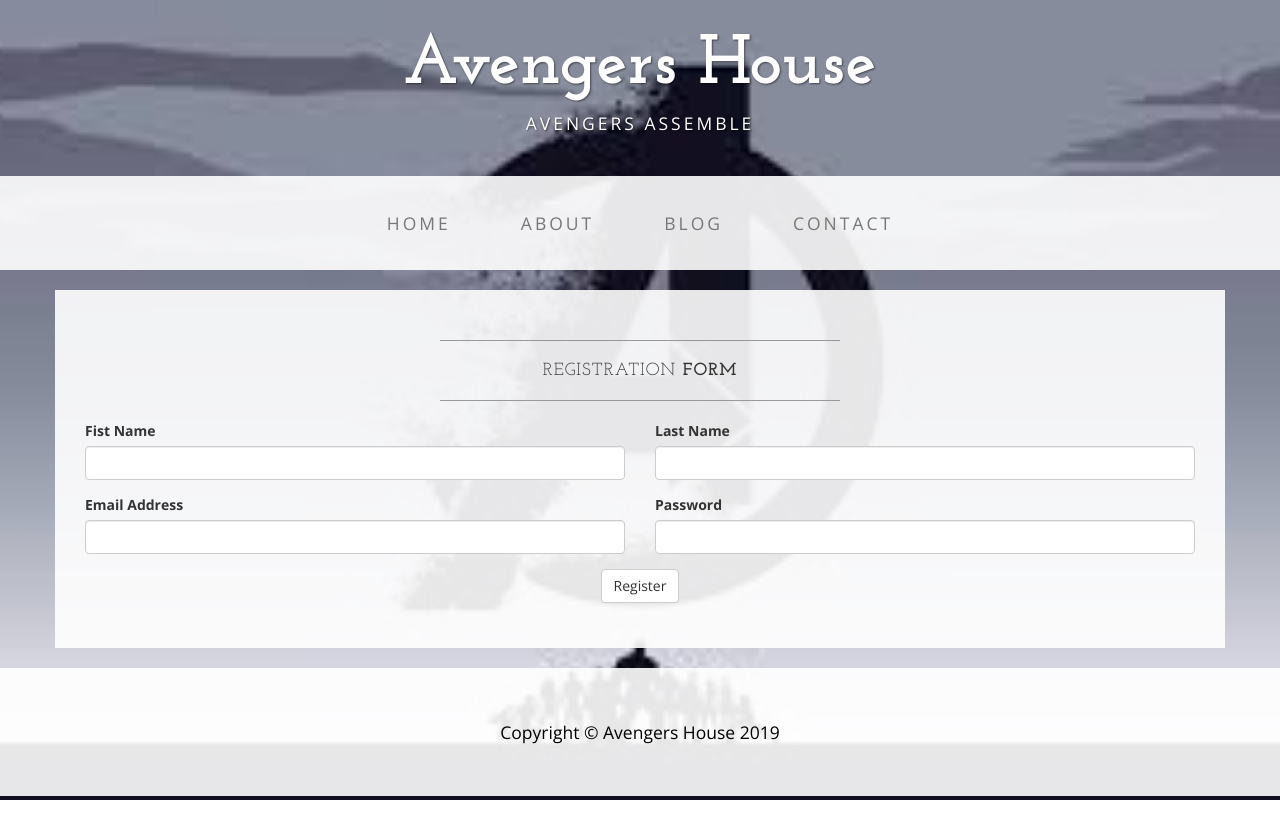
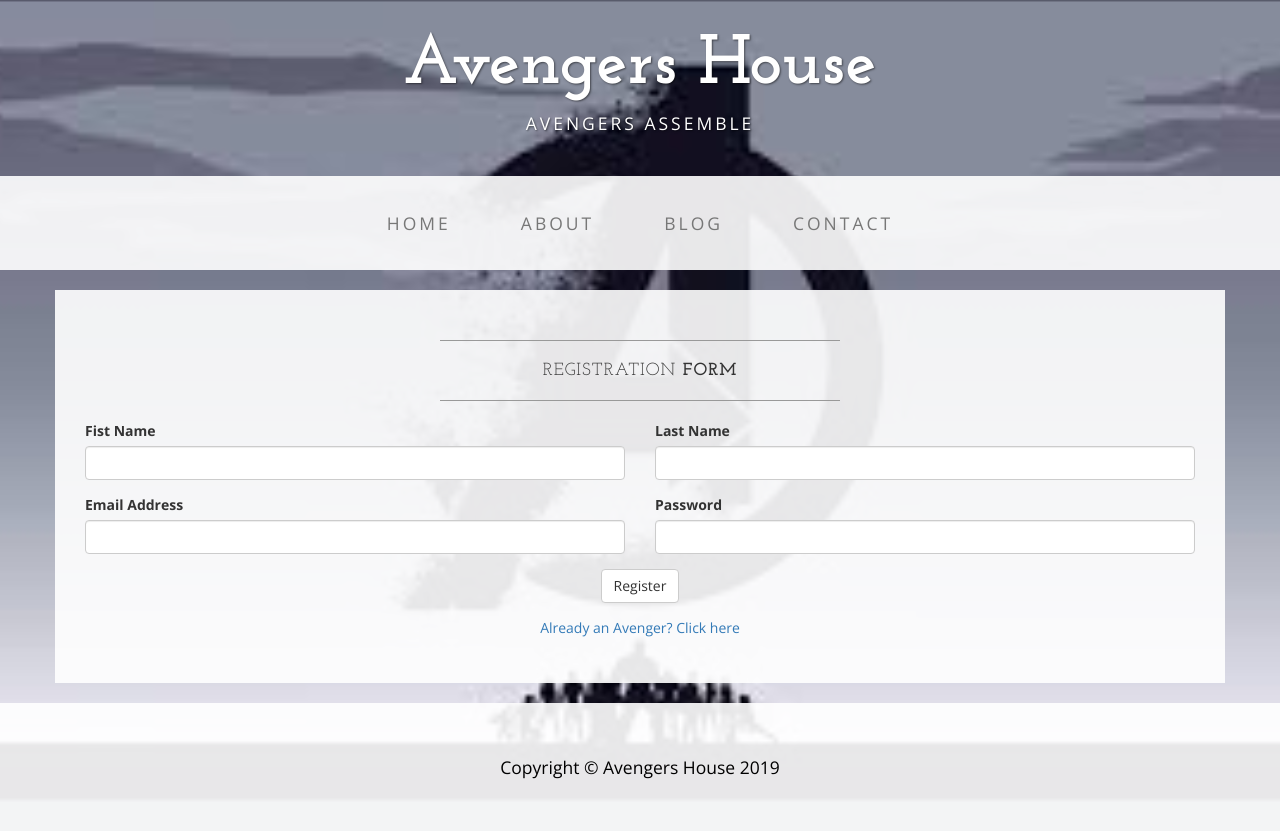
Before and after one commit to SohelRaja/Ajax-Effects-Website, a PHP site: page /register.php in a window 1280 px wide. Before the commit the page ends 800 px from the top, so only its background shows below. Run offline with PHP 8.4, Linux system fonts and the light colour scheme.

Commit message:
Register.php Updated

```diff
--- a/register.php
+++ b/register.php
@@ -136,6 +136,9 @@
                             </div>
                         </div>
                     </form>
+                    <div class="form-group col-lg-12 text-center">
+						<a href="login.php">Already an Avenger? Click here</a>
+					</div>
                 </div>
             </div>
         </div>
```
